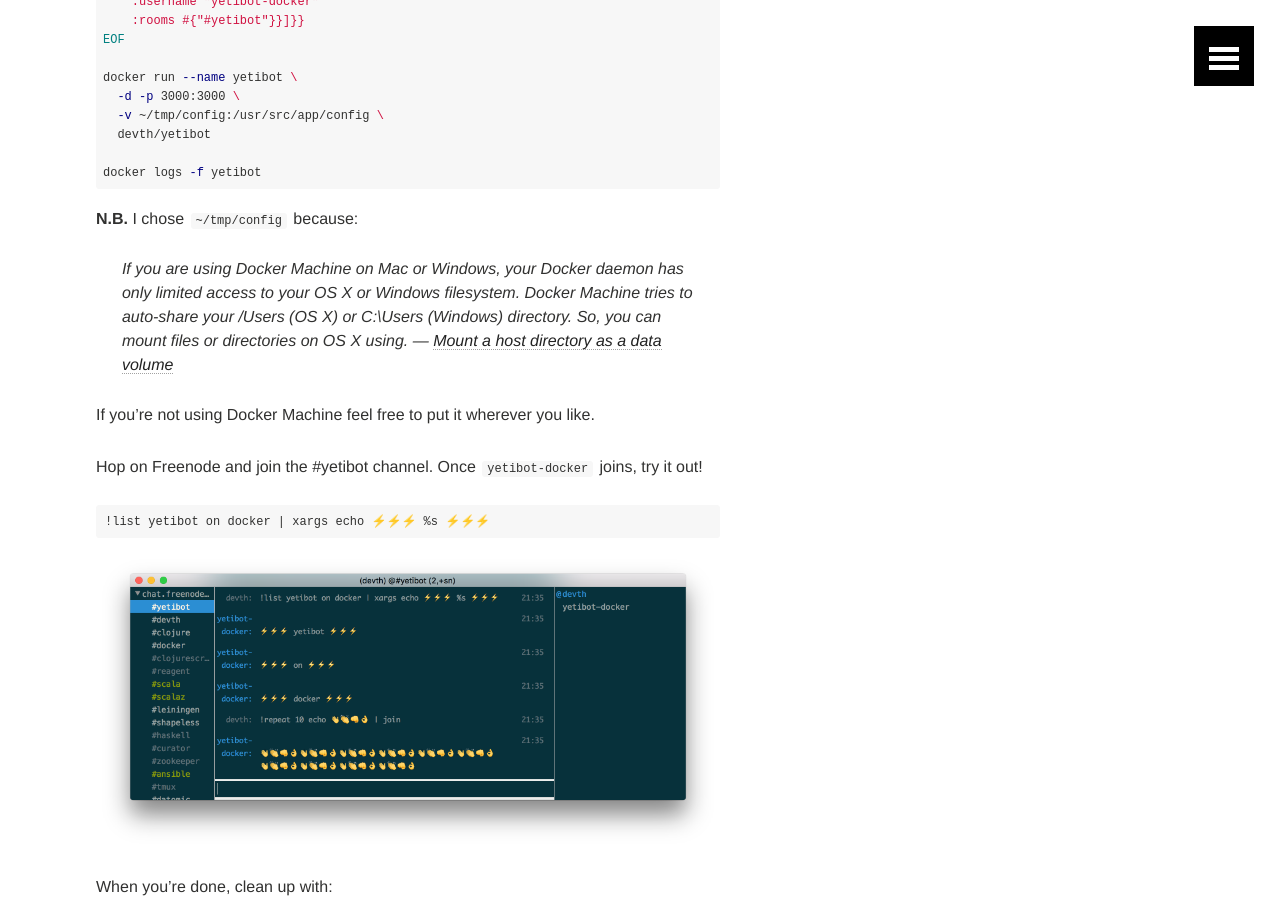
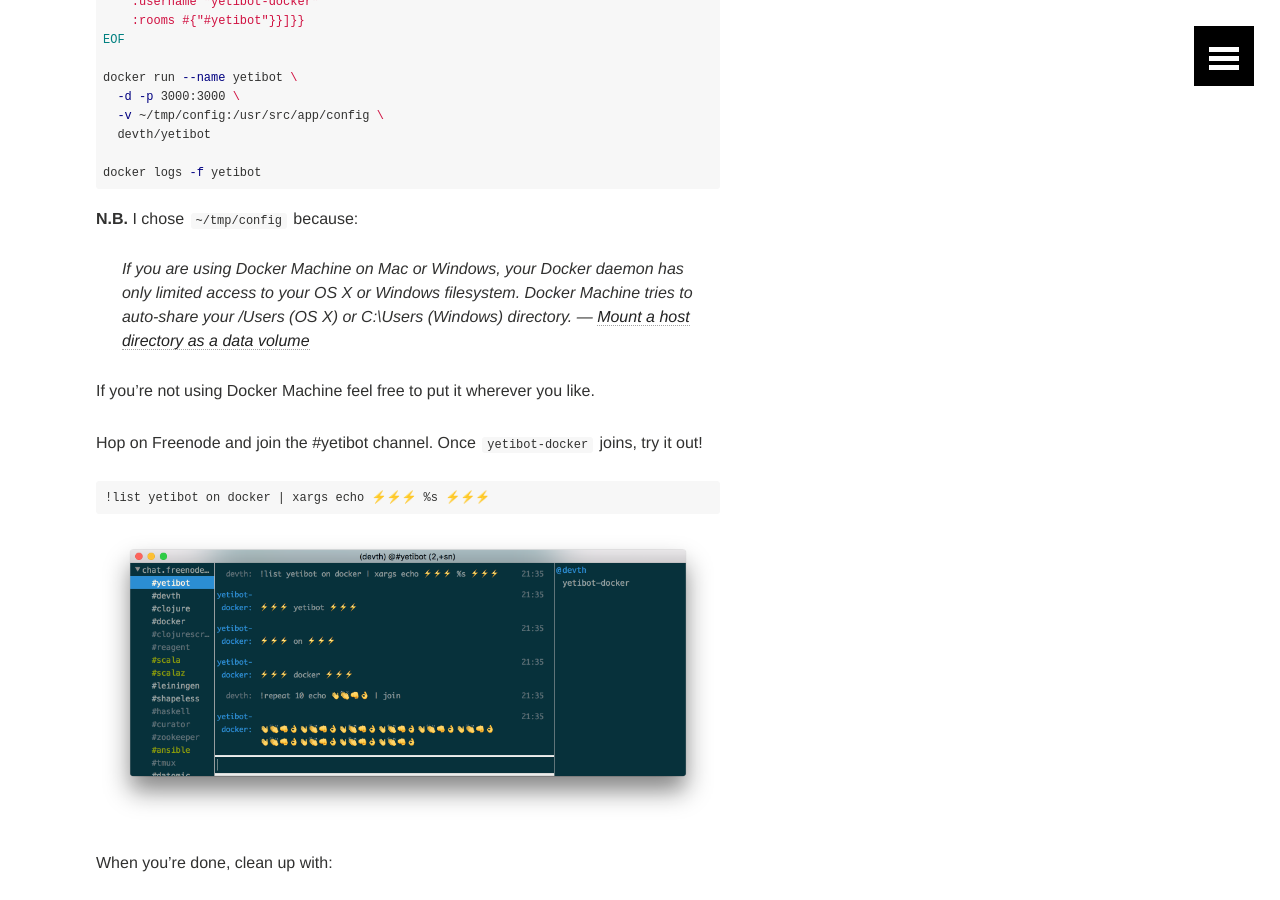
Before and after one commit to devth/devth.github.com, a Jekyll site: the page built from _posts/2016-01-06-yetibot-on-docker.md, in a window 1280 px wide and 900 px high, scrolled down 876 px. Built offline with Jekyll 4.4.1, drawn with Linux system fonts in a browser that asks for light colours; Markdown is read by kramdown in place of the engine named in the settings; comment, search, counter and statistics services are not loaded.

Commit message:
Shorten docker docs quote

```diff
--- a/_posts/2016-01-06-yetibot-on-docker.md
+++ b/_posts/2016-01-06-yetibot-on-docker.md
@@ -44,8 +44,8 @@ docker logs -f yetibot
 
 > If you are using Docker Machine on Mac or Windows, your Docker daemon has only
 > limited access to your OS X or Windows filesystem. Docker Machine tries to
-> auto-share your /Users (OS X) or C:\Users (Windows) directory. So, you can
-> mount files or directories on OS X using. — [Mount a host directory as a data volume](https://docs.docker.com/engine/userguide/dockervolumes/#mount-a-host-directory-as-a-data-volume)
+> auto-share your /Users (OS X) or C:\Users (Windows) directory.
+> — [Mount a host directory as a data volume](https://docs.docker.com/engine/userguide/dockervolumes/#mount-a-host-directory-as-a-data-volume)
 
 If you're not using Docker Machine feel free to put it wherever you like.
 
```
